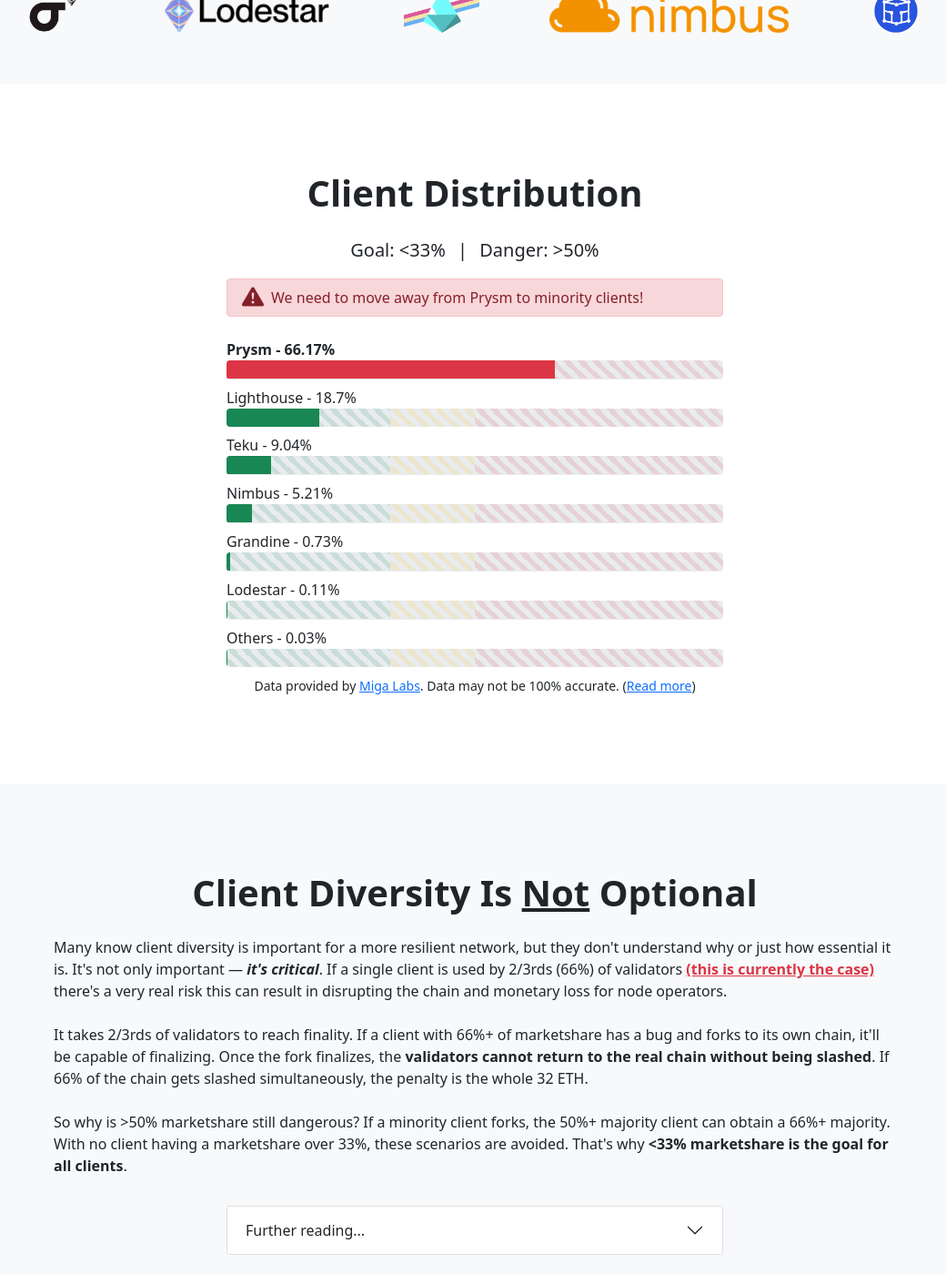
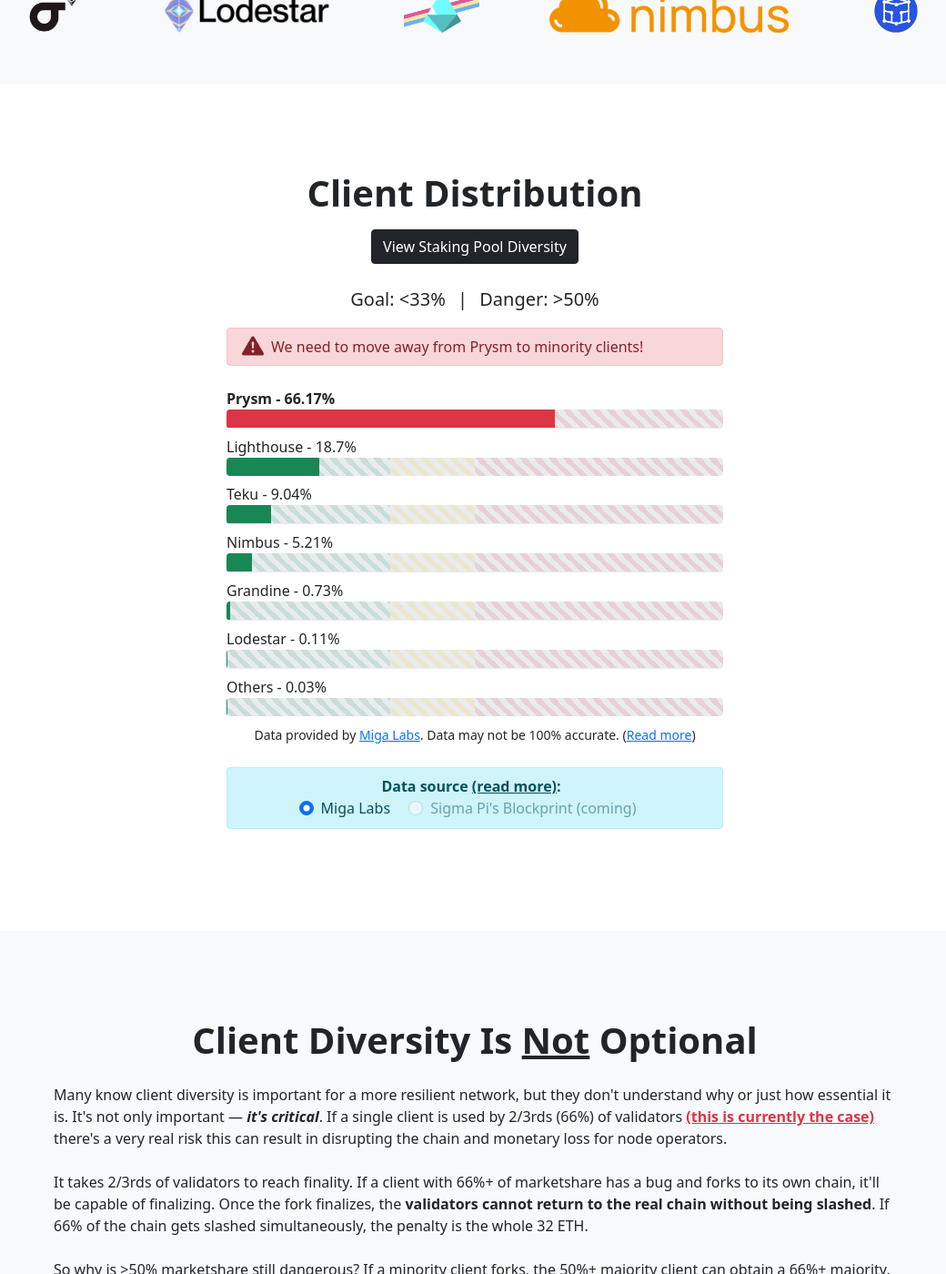
Before and after one commit to etheralpha/clientdiversity-org, a Jekyll site: the page built from index.md, in a window 1280 px wide and 1400 px high, scrolled down 625 px. Shown: the whole window at 91% size, without its empty margins (118-1158 px from the left). Built offline with Jekyll 4.4.1, drawn with Linux system fonts in a browser that asks for light colours; some of the changed text lies outside the part shown.

Commit message:
add pool site & prep for sproul data

```diff
--- a/index.md
+++ b/index.md
@@ -40,7 +40,12 @@
 <!-- Client Distribution -->
 <section id="distribution" class="">
   <div class="container py-5 my-5">
-    <h2 class="h1 fw-bold mb-3 text-center">Client Distribution</h2>
+    <h2 class="h1 fw-bold mb-2 text-center">Client Distribution</h2>
+    <div class="row justify-content-center">
+      <div class="col col-lg-6 col-md-8 text-center">
+        <a href="https://pools.invis.cloud/" target="_blank" class="btn btn-dark mt-2">View Staking Pool Diversity</a>
+      </div>
+    </div>
     <div class="row justify-content-center mt-4">
       <div class="col col-lg-6 col-md-8 text-center">
         <p class="lead">Goal: &#60;33% <span class="mx-2">|</span> Danger: &#62;50%</p>
@@ -121,10 +126,30 @@
     </div>
     <div class="text-center">
       <small>
-        Data provided by <a href="https://migalabs.es/api-documentation" target="_blank">Miga Labs</a>.
-        Data may not be 100% accurate.
+        <span>
+          Data provided by <a href="https://migalabs.es/api-documentation" target="_blank">Miga Labs</a>.
+          Data may not be 100% accurate.
+        </span>
         (<a href="/client-fingerprinting">Read more</a>)
       </small>
+    </div>
+    <div class="dd-none row justify-content-center mt-4">
+      <div class="col col-lg-6 col-md-8 text-start text-sm-center">
+        <div class="alert alert-info" role="alert">
+          <div class="me-2 fw-bold">
+            <span>Data source </span>
+            <a href="/client-fingerprinting" style="color: #055160;">(read more)</a>:
+          </div>
+          <div class="form-check form-check-inline">
+            <input class="form-check-input" type="radio" name="datasources" id="dataSource1" value="miga" checked>
+            <label class="form-check-label" for="dataSource1">Miga Labs</label>
+          </div>
+          <div class="form-check form-check-inline">
+            <input class="form-check-input" type="radio" name="datasources" id="dataSource2" value="sproul" disabled>
+            <label class="form-check-label" for="dataSource2">Sigma Pi's Blockprint (coming)</label>
+          </div>
+        </div>
+      </div>
     </div>
   </div>
 </section>
@@ -355,13 +380,16 @@
         <h5>Metrics</h5>
         <ul class="">
           <li class="mb-2">
+            <a href="https://pools.invis.cloud/" target="_blank" class="p-0 text-muted text-capitalize">Staking Pool Client Diversity</a>
+          </li>
+          <li class="mb-2">
             <a href="https://migalabs.es/crawler/dashboard" target="_blank" class="p-0 text-muted text-capitalize">Miga Labs Dashboard</a>
           </li>
           <li class="mb-2">
             <a href="https://www.nodewatch.io/" target="_blank" class="p-0 text-muted text-capitalize">Chainsafe Nodewatch</a>
           </li>
           <li class="mb-2">
-            <a href="https://twitter.com/sproulM_" target="_blank" class="p-0 text-muted text-capitalize">Proposer Diversity Data (Coming soon)</a>
+            <a href="https://github.com/sigp/blockprint/blob/main/docs/api.md" target="_blank" class="p-0 text-muted text-capitalize">Proposer Diversity Data</a>
           </li>
         </ul>
       </div>
```
Also changed, not shown: client-fingerprinting.md (+2 -2 lines), Gemfile.lock.
